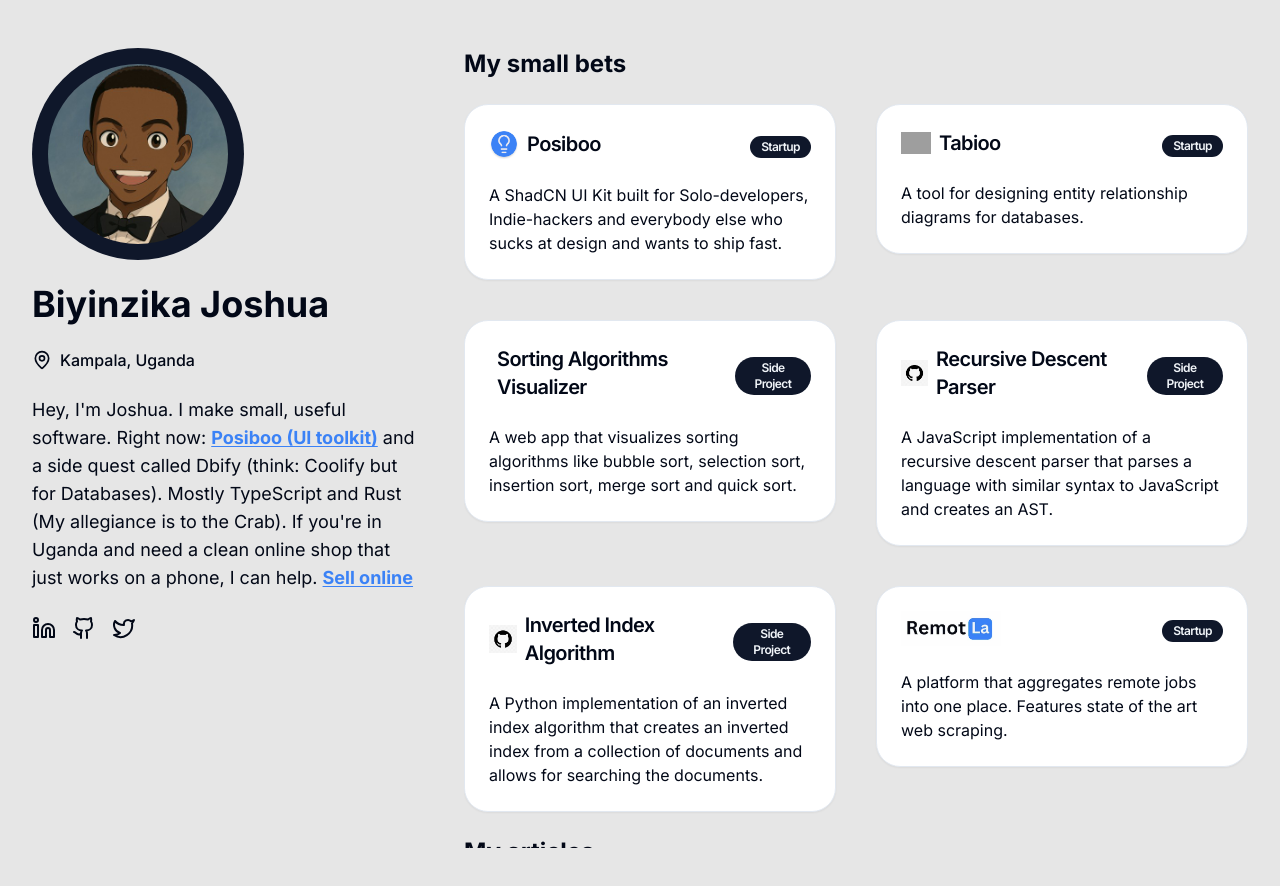
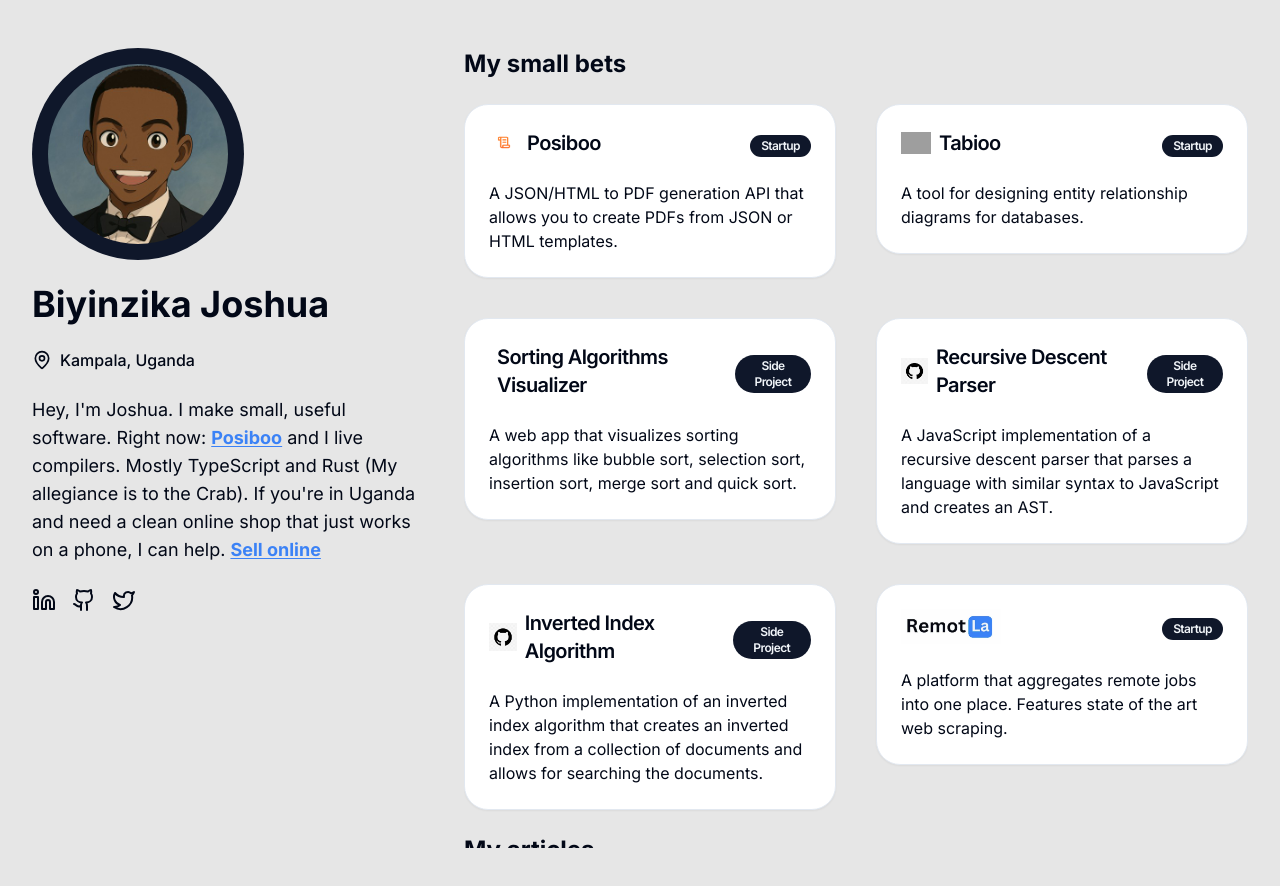
Before and after one commit to Biyinzika-Joshua-J/Portfolio-v4, a Next.js app: page / in a window 1280 px wide. Shown: the top 886 px of the page. Built offline with nearby package versions, Linux system fonts and the light colour scheme; grey boxes are pictures that could not be loaded.

Commit message:
Update copy and logo

```diff
--- a/app/(root)/page.tsx
+++ b/app/(root)/page.tsx
@@ -57,11 +57,11 @@
               target="_blank"
               href={'https://posiboo.com'}
             >
-              Posiboo (UI toolkit)
+              Posiboo
             </Link>{' '}
-            and a side quest called Dbify (think: Coolify but for Databases). Mostly TypeScript and
-            Rust (My allegiance is to the Crab). If you&apos;re in Uganda and need a clean online
-            shop that just works on a phone, I can help.{' '}
+            and I live compilers. Mostly TypeScript and Rust (My allegiance is to the Crab). If
+            you&apos;re in Uganda and need a clean online shop that just works on a phone, I can
+            help.{' '}
             <Link
               className="text-blue-500 font-bold underline-offset-2 underline hover:text-blue-800"
               href={'/sell-online'}
--- a/data/data.ts
+++ b/data/data.ts
@@ -11,7 +11,7 @@
   {
     title: 'Posiboo',
     description:
-      'A ShadCN UI Kit built for Solo-developers, Indie-hackers and everybody else who sucks at design and wants to ship fast.',
+      'A JSON/HTML to PDF generation API that allows you to create PDFs from JSON or HTML templates.',
     image: '/logos/posiboo.png',
     url: 'https://posiboo.com',
     height: 30,
```
Also changed, not shown: public/logos/posiboo.png.
